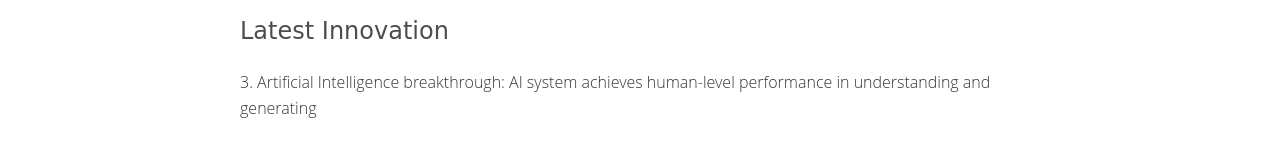
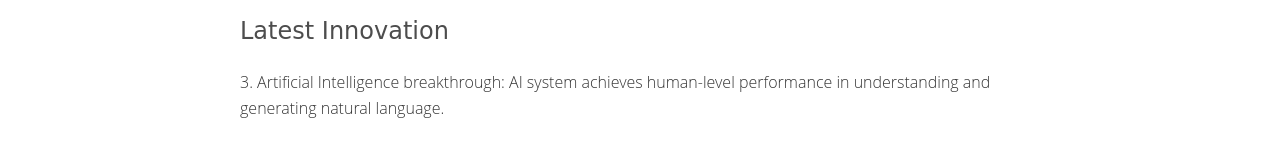
Before and after one commit to NoriFe/medium-article, a plain HTML site: page index.html in a window 1280 px wide. Shown: the part 906-1062 px from the top of the page. Drawn offline with Linux system fonts and the light colour scheme.

Commit message:
Update index.html

```diff
--- a/index.html
+++ b/index.html
@@ -28,5 +28,9 @@
     <a href="#" class="link-medium">Read More</a>
 
     <h2>Latest Innovation</h2>
-    <p>
-      3. Artificial Intelligence breakthrough: AI system achieves human-level performance in understanding and generating
+      <p>
+      3. Artificial Intelligence breakthrough: AI system achieves human-level performance in understanding and generating natural language.
+    </p>
+  </div>
+</body>
+</html>
```
